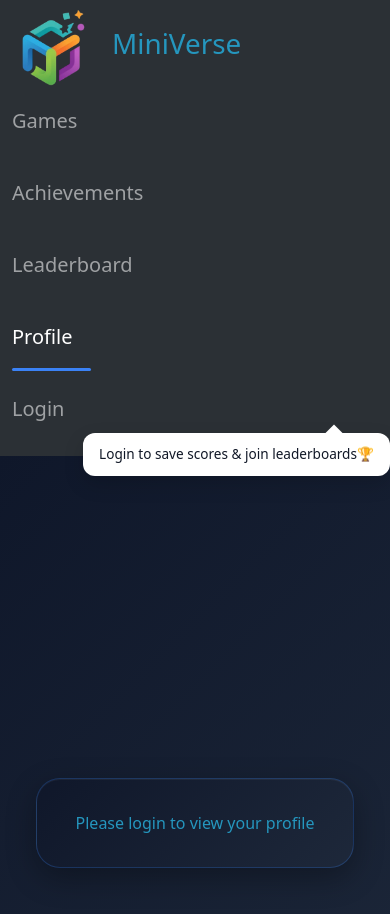
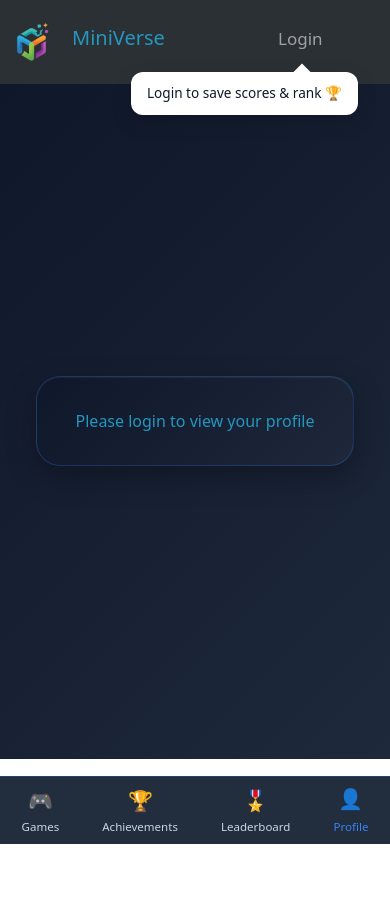
Before and after one commit to Mayank171006/miniverse, a React (Vite) app: page /miniverse/profile in a window 390 px wide. Shown: the top 914 px of the page. After the commit the page ends 844 px from the top, so only its background shows below. Built offline with nearby package versions, Linux system fonts and the light colour scheme; no server answers.

Commit message:
Add special mobile navigation bar

```diff
--- a/src/App.css
+++ b/src/App.css
@@ -51,14 +51,14 @@
   width: 80px;
   object-fit: cover;
 }
-.profile-pic{
+.profile-pic {
   height: 50px;
   width: 50px;
   object-fit: cover;
   border-radius: 50%;
 }
-.user-section{
-  display:flex;
+.user-section {
+  display: flex;
   align-items: center;
   gap: 3px;
 }
@@ -93,3 +93,77 @@
   background: white;
   transform: rotate(45deg);
 }
+
+/* Mobile Navigation */
+
+.mobile-nav {
+  display: none;
+}
+@media (max-width: 768px) {
+  .hide-nav-comp {
+    display: none !important;
+  }
+  .logo-image{
+    height:40px;
+    width:40px;
+  }
+  .app-name{
+    font-size:20px;
+  }
+  .nav-font{
+    font-size:17px;
+  }
+  .profile-pic{
+    height:40px;
+    width:40px;
+    margin-left: -25px;
+  }
+  .user-section{
+    width: 80px;
+    position: relative;
+    right:20px;
+  }
+  .mobile-nav {
+    position: fixed;
+    bottom: 0;
+    left: 0;
+    width: 100%;
+    display: flex;
+    justify-content: space-around;
+    align-items: center;
+    padding: 0.55rem 0;
+    background: rgba(30, 41, 59, 0.98);
+    border-top: 1px solid rgba(59, 130, 246, 0.25);
+    backdrop-filter: blur(10px);
+    z-index: 1000;
+  }
+  .mobile-nav-item {
+    display: flex;
+    flex-direction: column;
+    align-items: center;
+    justify-content: center;
+    gap: 0.15rem;
+    text-decoration: none;
+    color: #cbd5e1;
+    font-size: 0.72rem;
+    transition: all 0.25s ease;
+  }
+  .mobile-nav-item span:first-child {
+    font-size: 1.25rem;
+  }
+  .mobile-active {
+    color: #3b82f6;
+  }
+  .mobile-active span:first-child {
+    transform: translateY(-2px);
+  }
+  #root{
+    padding-bottom: 40px;
+  }
+}
+
+@media (max-width:400px){
+  .home-container{
+    min-height: 80vh;
+  }
+}
--- a/src/App.jsx
+++ b/src/App.jsx
@@ -5,6 +5,7 @@ import { Outlet } from "react-router-dom";
 import AuthListener from "./components/AuthListener";
 import { useSelector } from "react-redux";
 import Loader from "./components/Loader";
+import MobileNav from "./components/MobileNav";
 function App() {
   const loading = useSelector((state) => state.user.loading);
 
@@ -18,6 +19,7 @@ function App() {
           <div className="home-container">
             <Loader />
           </div>
+          <MobileNav />
         </>
       ) : (
         <>
@@ -25,6 +27,7 @@ function App() {
           <div className="home-container">
             <Outlet />
           </div>
+          <MobileNav />
         </>
       )}
     </>
--- /dev/null
+++ b/src/components/MobileNav.jsx
@@ -0,0 +1,47 @@
+import { NavLink } from "react-router-dom";
+
+const MobileNav=()=> {
+  return (
+    <div className="mobile-nav">
+      <NavLink
+        to="/"
+        end
+        className={({ isActive }) =>
+          `mobile-nav-item ${isActive ? "mobile-active" : ""}`
+        }
+      >
+        <span>🎮</span>
+        <span>Games</span>
+      </NavLink>
+      <NavLink
+        to="/achievements"
+        className={({ isActive }) =>
+          `mobile-nav-item ${isActive ? "mobile-active" : ""}`
+        }
+      >
+        <span>🏆</span>
+        <span>Achievements</span>
+      </NavLink>
+      <NavLink
+        to="/leaderboard"
+        className={({ isActive }) =>
+          `mobile-nav-item ${isActive ? "mobile-active" : ""}`
+        }
+      >
+        <span>🎖️</span>
+        <span>Leaderboard</span>
+      </NavLink>
+      <NavLink
+        to="/profile"
+        className={({ isActive }) =>
+          `mobile-nav-item ${isActive ? "mobile-active" : ""}`
+        }
+      >
+        <span>👤</span>
+        <span>Profile</span>
+      </NavLink>
+    </div>
+  );
+}
+
+export default MobileNav;
--- a/src/components/Navbar.jsx
+++ b/src/components/Navbar.jsx
@@ -20,7 +20,7 @@ const NavBar = () => {
           <div className="navbar-nav">
             <NavLink
               className={({ isActive }) =>
-                `nav-link nav-comp ${isActive ? "active active-nav" : ""}`
+                `nav-link nav-comp hide-nav-comp ${isActive ? "active active-nav" : ""}`
               }
               to="/"
             >
@@ -28,7 +28,7 @@ const NavBar = () => {
             </NavLink>
             <NavLink
               className={({ isActive }) =>
-                `nav-link nav-comp ${isActive ? "active active-nav" : ""}`
+                `nav-link nav-comp hide-nav-comp ${isActive ? "active active-nav" : ""}`
               }
               to="/achievements"
             >
@@ -36,7 +36,7 @@ const NavBar = () => {
             </NavLink>
             <NavLink
               className={({ isActive }) =>
-                `nav-link nav-comp ${isActive ? "active active-nav" : ""}`
+                `nav-link nav-comp hide-nav-comp ${isActive ? "active active-nav" : ""}`
               }
               to="/leaderboard"
             >
@@ -44,7 +44,7 @@ const NavBar = () => {
             </NavLink>
             <NavLink
               className={({ isActive }) =>
-                `nav-link nav-comp ${isActive ? "active active-nav" : ""}`
+                `nav-link nav-comp hide-nav-comp ${isActive ? "active active-nav" : ""}`
               }
               to="/profile"
             >
@@ -67,7 +67,7 @@ const NavBar = () => {
                   <p className="nav-font">Login</p>
                 </button>
                 <div className="login-tooltip">
-                  Login to save scores & join leaderboards🏆
+                  Login to save scores & rank 🏆
                 </div>
               </div>
             )}
--- a/src/pages/Profile/Profile.jsx
+++ b/src/pages/Profile/Profile.jsx
@@ -91,7 +91,7 @@ const Profile = () => {
           </p>
 
           <p className={styles.info}>
-            Member Since {memberSince}
+            Joined {memberSince}
           </p>
         </div>
       </ProfileCard>
```
